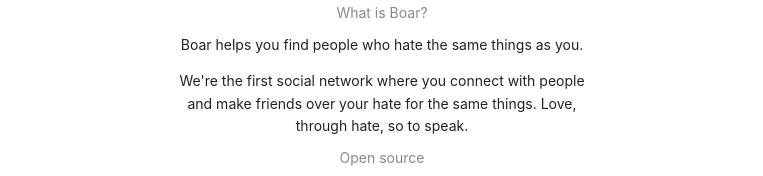
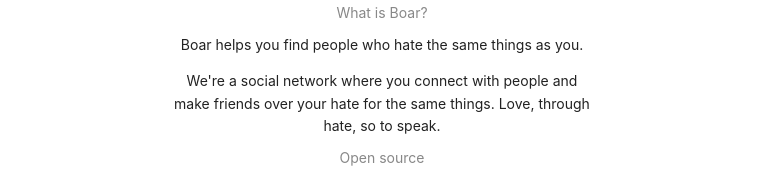
Before and after one commit to beangry/boar-web, a website: page public/index.html in a window 1280 px wide. Shown: the part 1185-1361 px from the top of the page, without its empty margins (258-1021 px from the left). Drawn offline with nearby package versions, Linux system fonts and the light colour scheme; files that its build step writes are made by us from their sources.

Commit message:
Copy updated

```diff
--- a/public/index.html
+++ b/public/index.html
@@ -48,7 +48,7 @@
 	<section>
 		<h3>What is Boar?</h3>
 		<p>Boar helps you find people who hate the same things as you.</p>
-		<p>We're the first social network where you connect with people and make friends over your hate for the same things. Love, through hate, so to speak.</p>
+		<p>We're a social network where you connect with people and make friends over your hate for the same things. Love, through hate, so to speak.</p>
 		<h3>Open source</h3>
 		<p>Boar is also open source. We're proud of what we've built and will be sharing it with everyone soon!</p>
 	</section>
```
